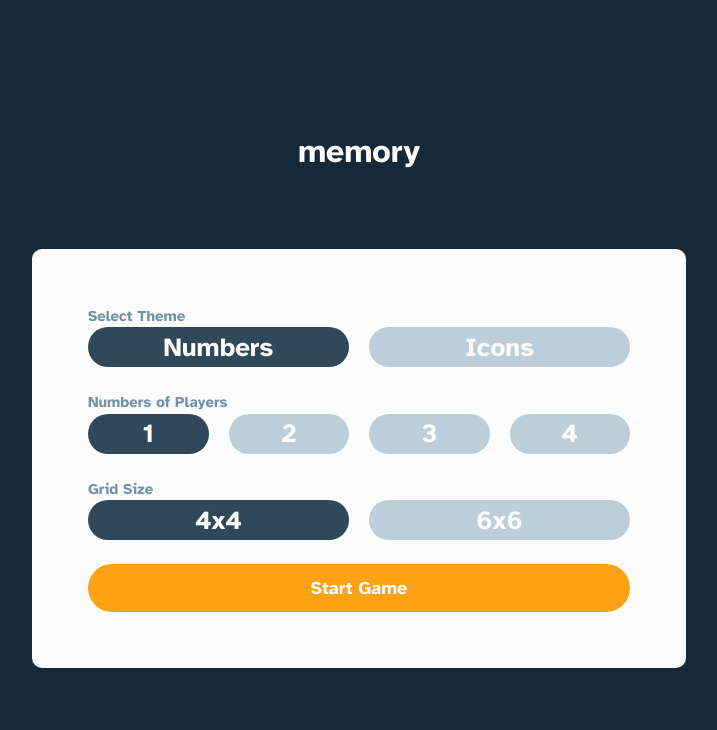
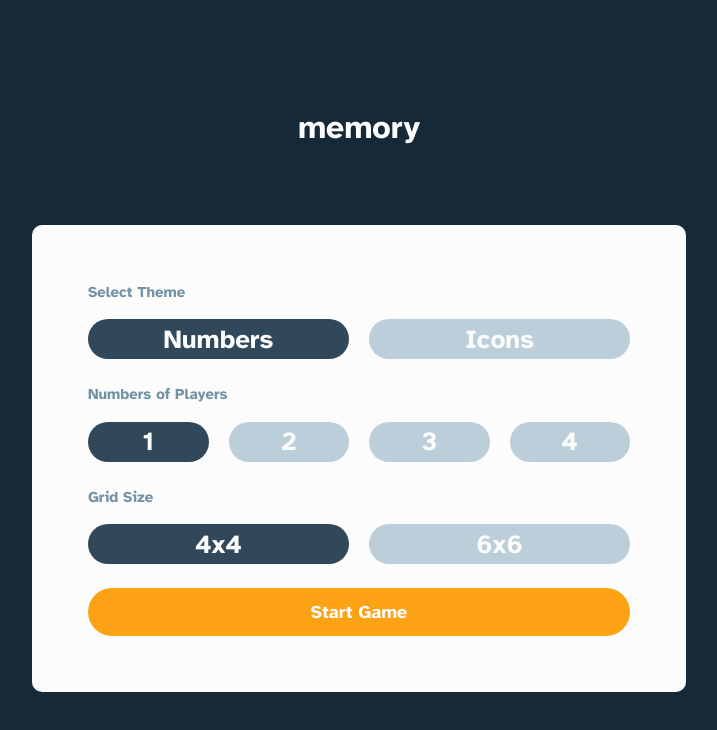
Before and after one commit to unaygney/memory-game, a Next.js app: page / in a window 1280 px wide. Shown: the top 730 px of the page, without its empty margins (281-998 px from the left). Built offline with nearby package versions, Linux system fonts and the light colour scheme.

Commit message:
minor styles changes

```diff
--- a/containers/HomeContainer/form/index.jsx
+++ b/containers/HomeContainer/form/index.jsx
@@ -24,7 +24,7 @@ function Form() {
       onSubmit={handleSubmit(onSubmit)}
     >
       {BUTTONS.map((button) => (
-        <div key={button.id} className="flex flex-col items-start">
+        <div key={button.id} className="flex flex-col gap-4 items-start">
           <h3 className="text-[15px] font-bold leading-normal text-[#7191a5]">
             {button.title}
           </h3>
```
